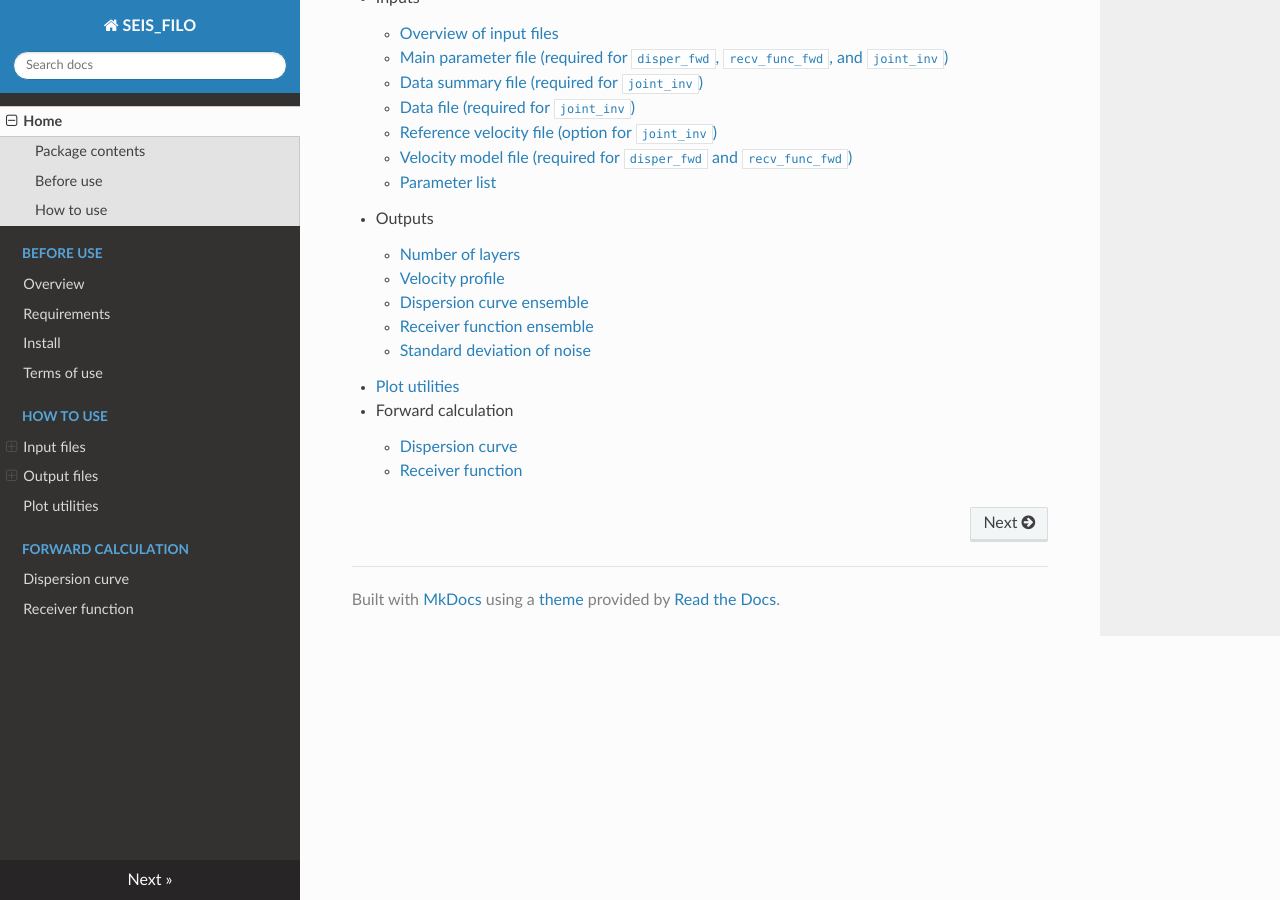
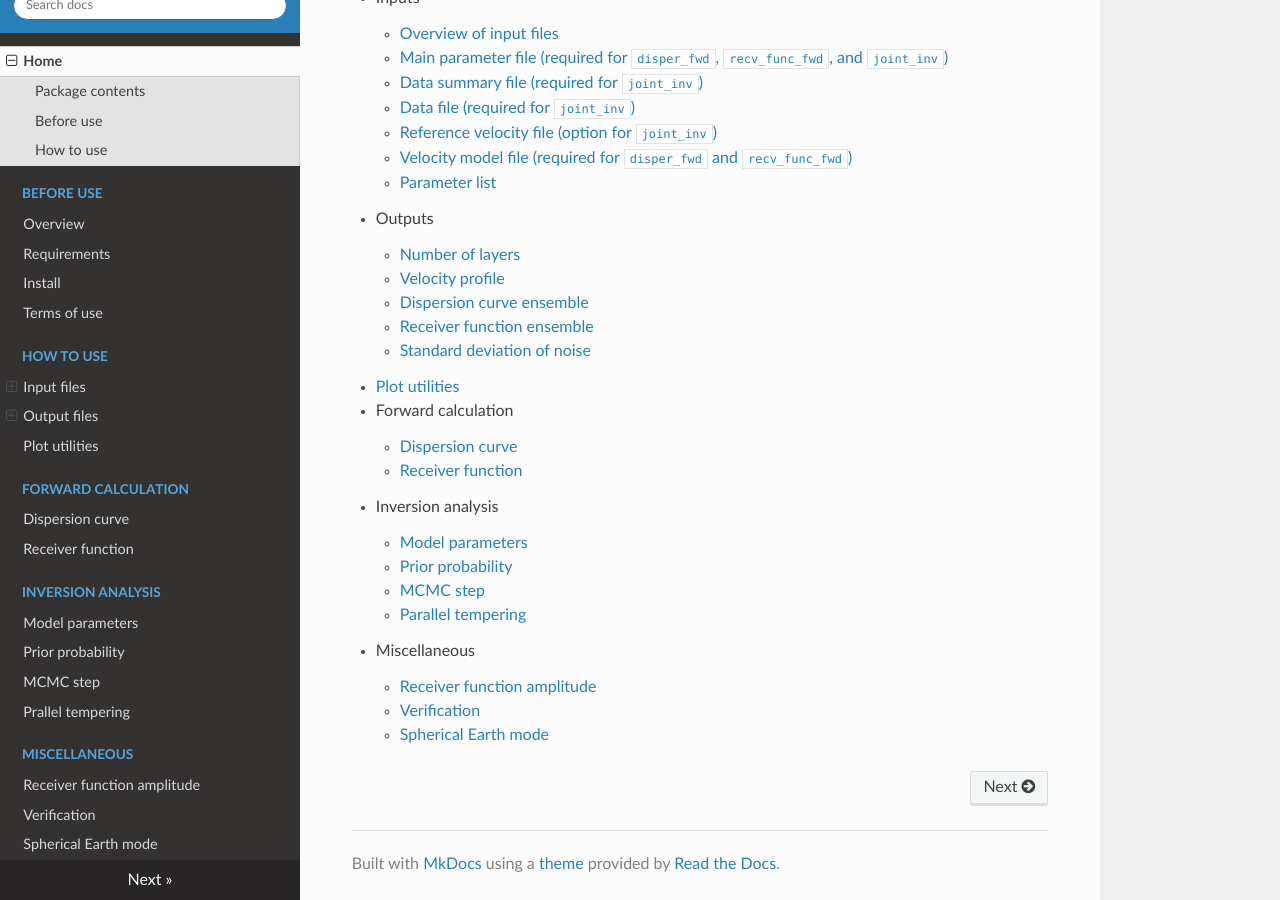
Before and after one commit to akuhara/SEIS_FILO, an MkDocs documentation site: the page built from docs/index.md, in a window 1280 px wide and 900 px high, scrolled down 630 px. Built offline with MkDocs 1.6.1, drawn with Linux system fonts in a browser that asks for light colours; nearby versions of some CDN libraries.

```diff
--- a/docs/index.md
+++ b/docs/index.md
@@ -43,3 +43,14 @@ SEISmological transdimensional inversion tools for Flat and Isotropic Layered me
 * Forward calculation
     * [Dispersion curve](dispersion_curve.md)
     * [Receiver function](receiver_function.md)
+
+* Inversion analysis
+    * [Model parameters](model_parameters.md)
+    * [Prior probability](prior_probability.md)
+    * [MCMC step](mcmc_step.md)
+    * [Parallel tempering](parallel_tempering.md)
+
+* Miscellaneous
+    * [Receiver function amplitude](receiver_function_amplitude.md)
+    * [Verification](verification.md)
+    * [Spherical Earth mode](spherical_earth_mode.md)
--- a/mkdocs.yml
+++ b/mkdocs.yml
@@ -26,4 +26,13 @@ nav:
      - Forward calculation:
        - Dispersion curve: dispersion_curve.md
        - Receiver function: receiver_function.md
+     - Inversion analysis:
+       - Model parameters: model_parameters.md
+       - Prior probability: prior_probability.md
+       - MCMC step: mcmc_step.md
+       - Prallel tempering: parallel_tempering.md
+     - Miscellaneous:
+       - Receiver function amplitude: receiver_function_amplitude.md
+       - Verification: verification.md
+       - Spherical Earth mode: spherical_earth_mode.md
 theme: readthedocs
```
Also changed, not shown: docs/mcmc_step.md (added, +24 -0 lines), docs/model_parameters.md (added, +20 -0 lines), docs/parallel_tempering.md (added, +12 -0 lines), docs/prior_probability.md (added, +20 -0 lines), docs/receiver_function.md (added, +33 -0 lines), docs/receiver_function_amplitude.md (added, +6 -0 lines), docs/spherical_earth_mode.md (added, +7 -0 lines), docs/verification.md (added, +3 -0 lines), docs/img/correct_amp.png (added).
